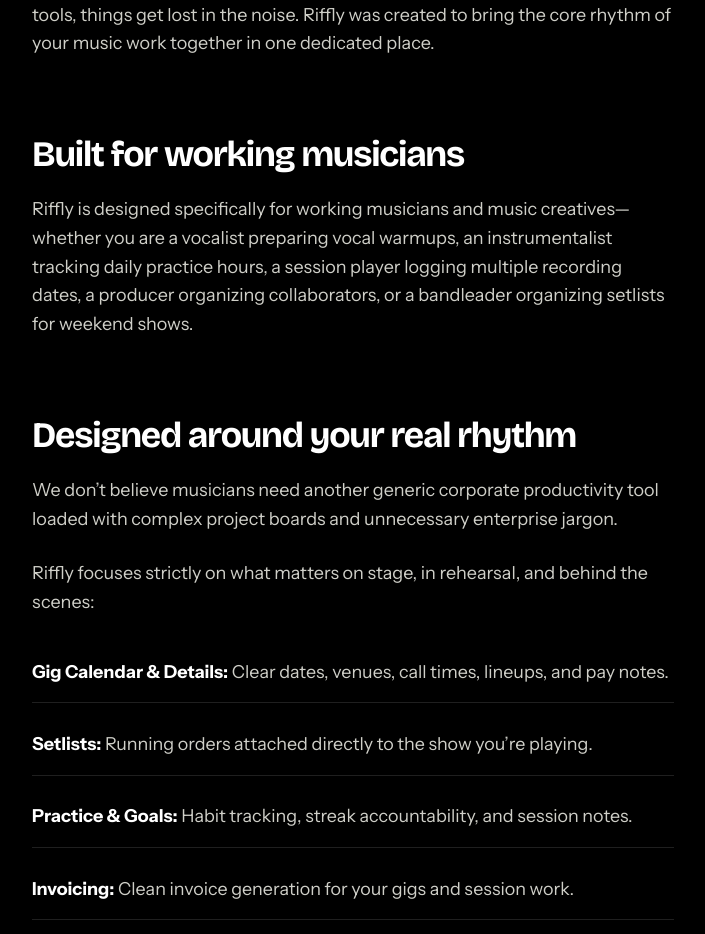
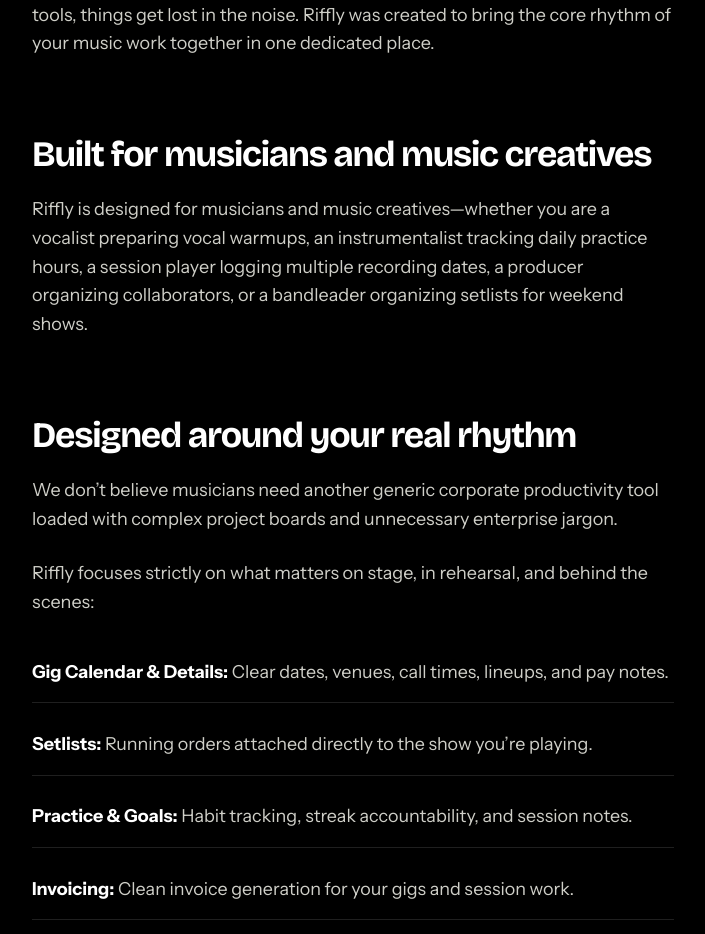
Before and after one commit to akindan01/Riffly.web, a Next.js app: page /about in a window 1280 px wide. Shown: the part 960-1894 px from the top of the page, without its empty margins (287-992 px from the left). Built offline with nearby package versions, Linux system fonts and the light colour scheme; no server answers.

Commit message:
Revise About page title and description
Updated the About page metadata and content to better reflect Riffly's purpose for musicians and music creatives.

```diff
--- a/app/about/page.tsx
+++ b/app/about/page.tsx
@@ -4,9 +4,9 @@
 import { FadeIn, TextReveal, StaggerContainer, StaggerItem, PageTransition } from "@/components/motion";
 
 export const metadata: Metadata = {
-  title: "About",
+  title: "About Riffly — Built for Musicians & Music Creatives",
   description:
-    "Why Riffly exists: built for working musicians to bring gigs, practice, setlists, and invoices into one focused flow.",
+    "Learn why Riffly exists and how it brings gigs, practice, setlists, invoices, profiles, and connections together for musicians and music creatives.",
 };
 
 export default function About() {
@@ -42,10 +42,14 @@
           </FadeIn>
 
           <FadeIn distance={18} duration={0.8}>
-            <h2>Built for working musicians</h2>
-            <p>
-              Riffly is designed specifically for working musicians and music creatives—whether you are a vocalist preparing vocal warmups, an instrumentalist tracking daily practice hours, a session player logging multiple recording dates, a producer organizing collaborators, or a bandleader organizing setlists for weekend shows.
-            </p>
+           <h2>Built for musicians and music creatives</h2>
+           <p>
+  Riffly is designed for musicians and music creatives—whether you are a
+  vocalist preparing vocal warmups, an instrumentalist tracking daily
+  practice hours, a session player logging multiple recording dates, a
+  producer organizing collaborators, or a bandleader organizing setlists
+  for weekend shows.
+</p>
           </FadeIn>
 
           <FadeIn distance={18} duration={0.8}>
```
